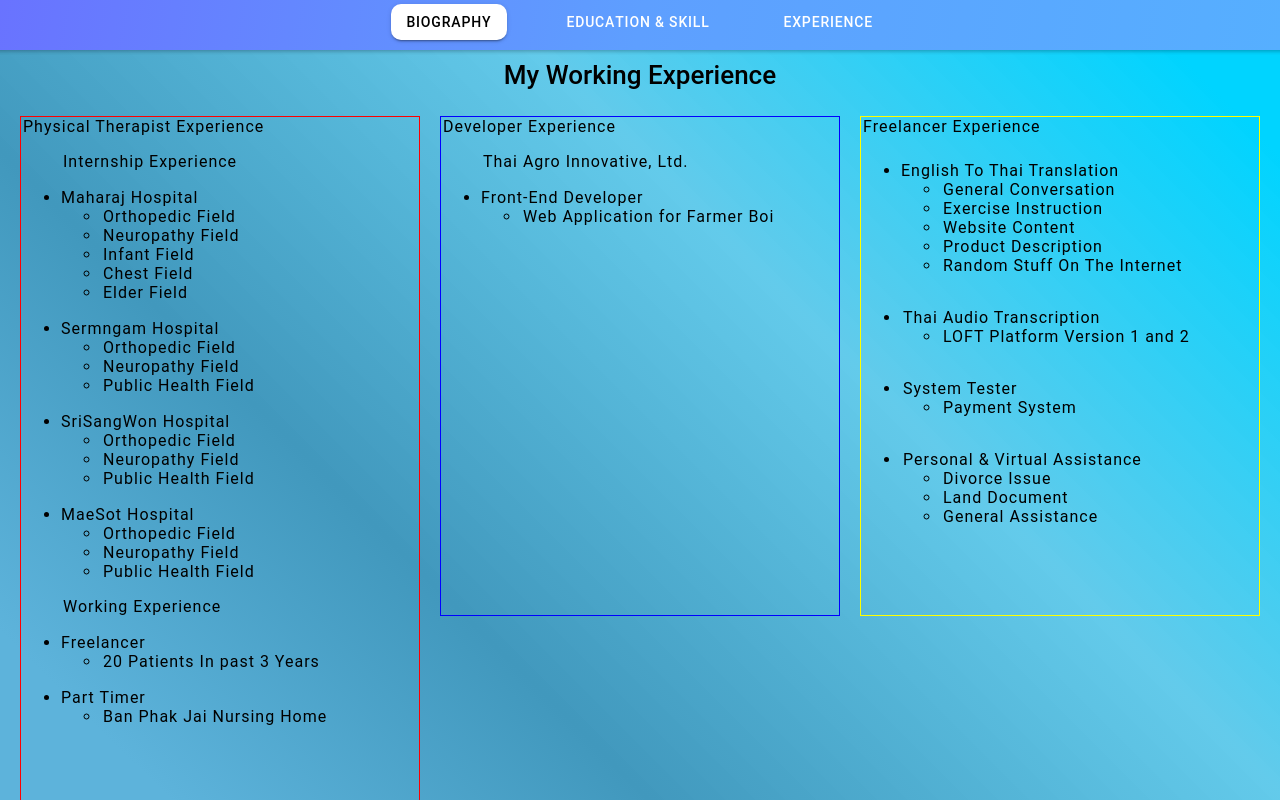
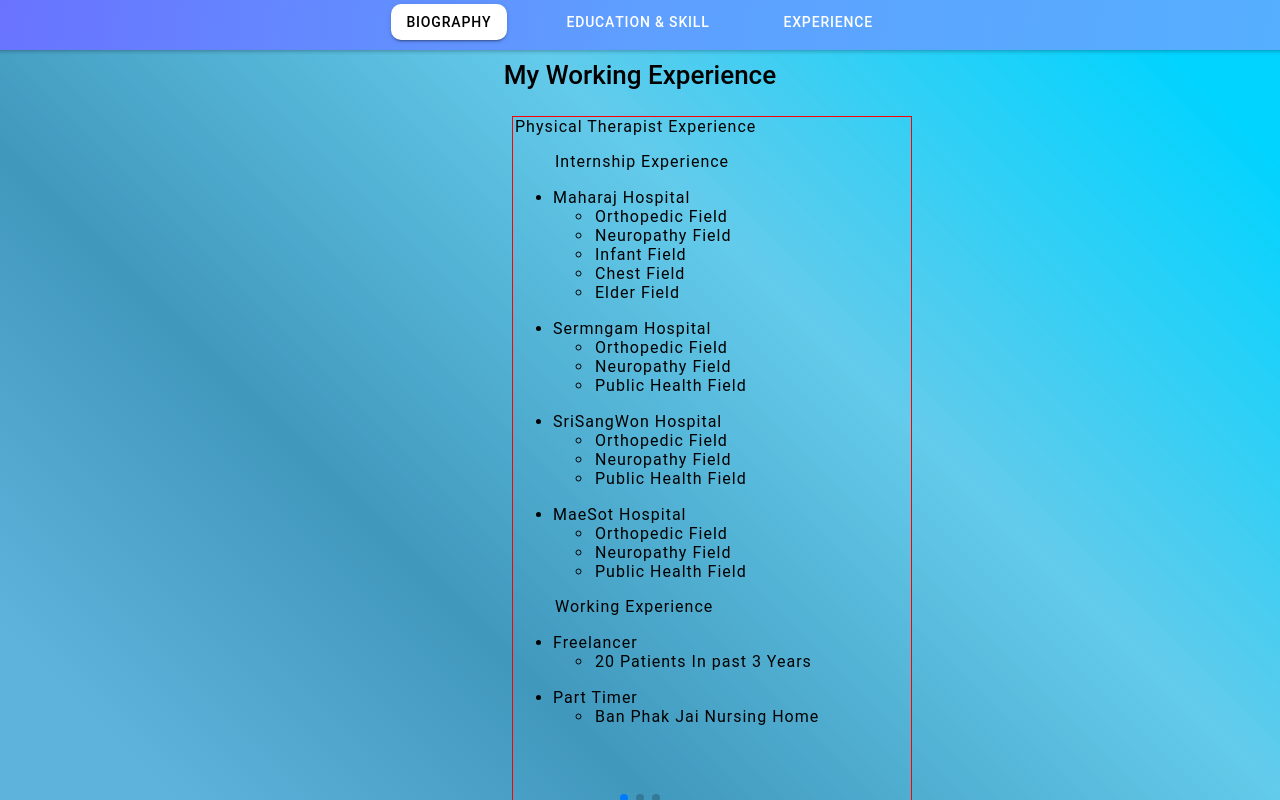
Before and after one commit to mikeGLA/Ionic-React-Personal-Portfolio, a React (Create React App) app: page /experience in a window 1280 px wide. Built offline with nearby package versions, Linux system fonts and the light colour scheme.

Commit message:
Push update almost finish every page.

```diff
--- a/package.json
+++ b/package.json
@@ -25,6 +25,7 @@
     "react-router": "^5.2.0",
     "react-router-dom": "^5.2.0",
     "react-scripts": "^5.0.0",
+    "swiper": "^8.2.4",
     "typescript": "^4.1.3",
     "web-vitals": "^0.2.4",
     "workbox-background-sync": "^5.1.4",
--- a/src/Education/Education.css
+++ b/src/Education/Education.css
@@ -17,17 +17,19 @@
     flex-direction: row;
     justify-content: space-evenly;
     margin: auto;
-    height: 500px;
+    height: 520px;
 }
 
 .Timeline-Education{
-    border: 1px solid red;
+    border: 5px solid white;
+    border-radius: 10px;
     width: 500px;
+    background-color: rgb(247, 247, 247, 0.5);
 }
 
 .Left-Timeline-Slider{
     /* margin: 20px; */
-    border: 3px solid rgb(79, 109, 204);
+    /* border: 3px solid rgb(79, 109, 204); */
     height: 400px;
     text-align: left;
     margin: auto;
@@ -48,12 +50,14 @@
 } */
 
 .Timeline-Skill{
-    border: 1px solid blue;
+    border: 5px solid white;
+    border-radius: 10px;
     width: 500px;
+    background-color: rgb(247, 247, 247, 0.5);
 }
 
 .Right-Timeline-Slider{
-    border: 1px solid green;
+    /* border: 1px solid green; */
     height: 400px;
     text-align: left;
     margin: auto;
--- a/src/Experience/Experience.css
+++ b/src/Experience/Experience.css
@@ -12,35 +12,49 @@
     margin-top: 60px;
 }
 
-.WorkTimeline-Index{
+.SwiperCenterFix{
+    /* border: 1px solid magenta; */
     display: flex;
     flex-direction: row;
-    justify-content: space-evenly;
+    justify-content: center;
 }
+
 
 .PTTimeline-Index{
     border: 1px solid red;
     width: 400px;
     height: 700px;
-    text-align: left;
     text-indent: 2px;
     letter-spacing: 1px;
+    text-align: left;
+    margin-left: 40%;
 }
 
+/* .PTTimeline-Body{
+    text-align: left;
+    display: inline-block;
+    margin: auto;
+    padding: 0;
+} */
+
+
+
 .CodingTimeline-Index{
-    border: 1px solid blue;
+    /* border: 1px solid blue; */
     width: 400px;
-    height: 500px;
-    text-align: left;
+    height: 700px;
     text-indent: 2px;
     letter-spacing: 1px;
+    text-align: left;
+    margin-left: 43%;
 }
 
 .FreelancerTimeline-Index{
-    border: 1px solid yellow;
+    /* border: 1px solid yellow; */
     width: 400px;
-    height: 500px;
+    height: 700px;
     text-indent: 2px;
     letter-spacing: 1px;
     text-align: left;
+    margin-left: 43%;
 }
--- a/src/Experience/Experience.tsx
+++ b/src/Experience/Experience.tsx
@@ -1,6 +1,16 @@
 import "./Experience.css"
 import React from 'react'
 import { IonContent, IonPage } from "@ionic/react"
+import {Swiper, SwiperSlide} from "swiper/react"
+import {Autoplay, Pagination, Scrollbar, Navigation} from "swiper"
+
+import 'swiper/css';
+import 'swiper/css/navigation';
+import 'swiper/css/pagination';
+import "swiper/css/autoplay";
+import "swiper/css/pagination";
+
+import ExperienceCard from "./ExperienceCard"
 
 const Experience = () => {
   return (
@@ -9,7 +19,15 @@ const Experience = () => {
             <div className="Experience-Index">
                 <div className="Experience-Body">
                     <h1>My Working Experience</h1>
-                    <div className="WorkTimeline-Index">
+                    <div className="SwiperCenterFix">
+                        <Swiper modules={[Autoplay, Pagination, Scrollbar]}
+                            spaceBetween={10}
+                            slidesPerView={1}
+                            pagination
+                            autoplay
+                        >
+                            <div className="SwiperCenterFix">
+                                <SwiperSlide>
                                     <div className="PTTimeline-Index">
                                         <div className="PTTimeline-Body">
                                             <div>Physical Therapist Experience</div>
@@ -65,6 +83,8 @@ const Experience = () => {
                                             </ul>
                                         </div>
                                     </div>
+                                </SwiperSlide>
+                                <SwiperSlide>
                                     <div className="CodingTimeline-Index">
                                         <div>Developer Experience</div>
                                         <ul>Thai Agro Innovative, Ltd.
@@ -74,6 +94,8 @@ const Experience = () => {
                                             </li>
                                         </ul>
                                     </div>
+                                </SwiperSlide>
+                                <SwiperSlide>
                                     <div className="FreelancerTimeline-Index">
                                         <div>Freelancer Experience</div>
                                         <hr />
@@ -112,6 +134,9 @@ const Experience = () => {
                                             </ul>
                                         </ul>
                                     </div>
+                                </SwiperSlide>
+                            </div>
+                        </Swiper>
                     </div>
                 </div>
             </div>
--- /dev/null
+++ b/src/Experience/ExperienceCard.tsx
@@ -0,0 +1,86 @@
+import { IonCol, IonContent, IonPage } from '@ionic/react'
+import React from 'react'
+import { Swiper, SwiperSlide } from 'swiper/react'
+import {Autoplay, Pagination, Scrollbar, Navigation} from "swiper"
+import "./Experience.css"
+
+import 'swiper/css';
+import 'swiper/css/navigation';
+import 'swiper/css/pagination';
+import "swiper/css/autoplay";
+import "swiper/css/pagination";
+
+const ExperienceCard = () => {
+  return (
+    <IonPage>
+        <IonContent>
+            <Swiper
+                modules={[Autoplay, Pagination, Scrollbar, Navigation]}
+                spaceBetween={10}
+                slidesPerView={1}
+                navigation
+                pagination
+                autoplay
+            >
+                <SwiperSlide className="PTTimeline-Index">
+                        <div className="PTTimeline-Body">
+                            <div>Physical Therapist Experience</div>
+                            <ul>Internship Experience
+                                <hr />
+                                <li>Maharaj Hospital
+                                    <ul>
+                                        <li>Orthopedic Field</li>
+                                        <li>Neuropathy Field</li>
+                                        <li>Infant Field</li>
+                                        <li>Chest Field</li>
+                                        <li>Elder Field</li>
+                                    </ul>
+                                </li>
+                                <hr />
+                                <li>Sermngam Hospital
+                                    <ul>
+                                        <li>Orthopedic Field</li>
+                                        <li>Neuropathy Field</li>
+                                        <li>Public Health Field</li>
+                                    </ul>
+                                </li>
+                                <hr/>
+                                <li>SriSangWon Hospital
+                                    <ul>
+                                        <li>Orthopedic Field</li>
+                                        <li>Neuropathy Field</li>
+                                        <li>Public Health Field</li>
+                                    </ul>
+                                </li>
+                                <hr />
+                                <li>MaeSot Hospital
+                                    <ul>
+                                        <li>Orthopedic Field</li>
+                                        <li>Neuropathy Field</li>
+                                        <li>Public Health Field</li>
+                                    </ul>
+                                </li>
+                            </ul>
+                            <ul>Working Experience
+                                <hr />
+                                <li>Freelancer
+                                    <ul>
+                                        <li>20 Patients In past 3 Years</li>
+                                    </ul>
+                                </li>
+                                <hr />
+                                <li>Part Timer
+                                    <ul>
+                                        <li>Ban Phak Jai Nursing Home</li>
+                                    </ul>
+                                </li>
+                            </ul>
+                        </div>
+                </SwiperSlide>
+            </Swiper>
+        </IonContent>
+    </IonPage>
+  )
+}
+
+export default ExperienceCard
--- a/src/NavBar/NavBar.tsx
+++ b/src/NavBar/NavBar.tsx
@@ -30,6 +30,7 @@ const NavBar = () => {
       <IonButton routerLink="/home" className={biographyBut} onClick={bioclick}><p>Biography</p></IonButton>
       <IonButton routerLink='/education' className={educateBut} onClick={educateclick}><p>Education & Skill</p></IonButton>
       <IonButton routerLink='/experience' className={experienceBut} onClick={experienceclick}><p>Experience</p></IonButton>
+
     </IonHeader>
   )
 }
```
Also changed, not shown: 1 other file (tests, documents, lock files or other folders). Lines whose indentation alone changed are shown as unchanged.
